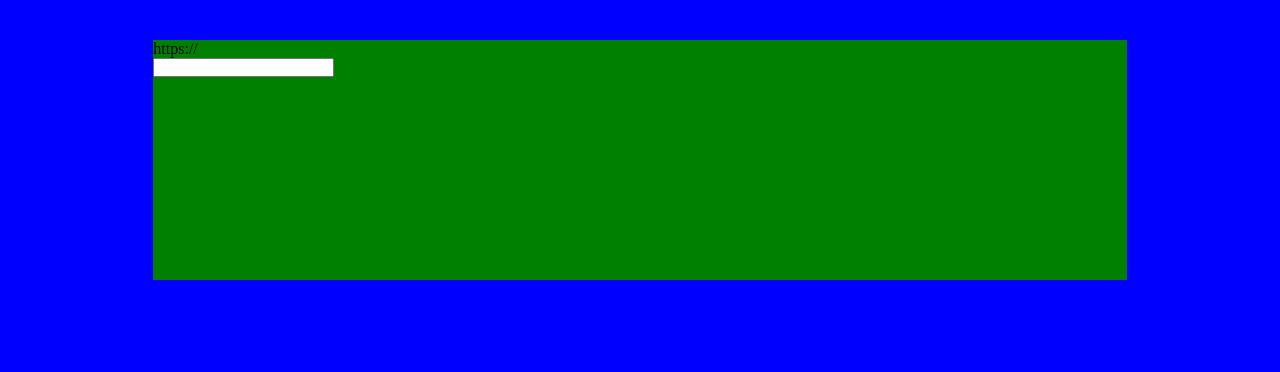
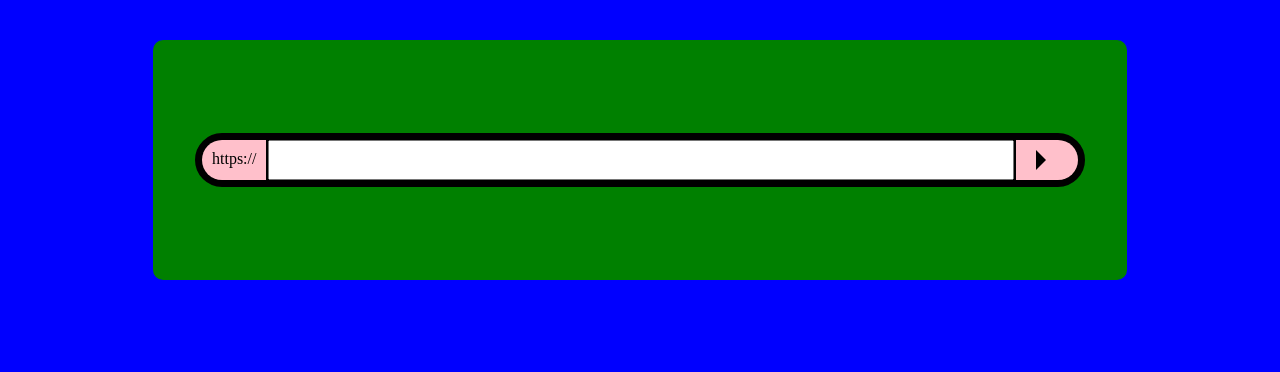
Before and after one commit to Aimee-MacDonald/shortlink, a website: page public/index.html in a window 1280 px wide. Shown: the part 280-652 px from the top of the page. Drawn offline with Linux system fonts and the light colour scheme.

Commit message:
Frontend final layout

```diff
--- a/public/style.sass
+++ b/public/style.sass
@@ -12,14 +12,59 @@
       width: 100%
   #urlbox
     background-color: green
+    width: 100%
+    height: 20vh
+    display: flex
+    border-radius: 10px
+    #urlwidget
+      background-color: black
+      height: 40px
+      display: flex
+      justify-content: space-between
+      border: 7px solid black
+      border-radius: 40px
+      width: 90%
+      margin: auto
+      #https
+        background-color: pink
+        width: 50px
+        padding: 10px
+        text-align: right
+        border-top-left-radius: 20px
+        border-bottom-left-radius: 20px
+      #textbox
+        width: 100%
+        margin-left: 2px
+        margin-right: 2px
+      #gobutton
+        background-color: pink
+        width: 50px
+        padding: 10px
+        border-top-right-radius: 20px
+        border-bottom-right-radius: 20px
+        #arrow
+          display: block
+          border: 10px solid black
+          width: 0px
+          height: 0px
+          background-color: transparent
+          border-top-color: transparent
+          border-right-color: transparent
+          border-bottom-color: transparent
+          margin-left: 10px
   #apibtn
     background-color: lighten(teal, 50)
     height: 120px
     width: 120px
     border-radius: 50%
     border: 5px solid black
+    p
+      text-align: center
+      padding-top: 30px
+      font-size: 50px
+      font-weight: bolder
   #aimeelogo
-    width: 100%
+    width: 25%
     img
       width: 100%
 
@@ -44,7 +89,6 @@
       #urlbox
         grid-column: 2 / 11
         grid-row: 2 / 5
-        width: 100%
         height: 100%
       #apibtn
         grid-column: 10 / 11
@@ -52,6 +96,7 @@
       #aimeelogo
         grid-column: 6 / 7
         grid-row: 6 / 6
+        width: 100%
 
   /*background-color: red*/
   /*width: 100%*/
```
Also changed, not shown: public/style.css.
